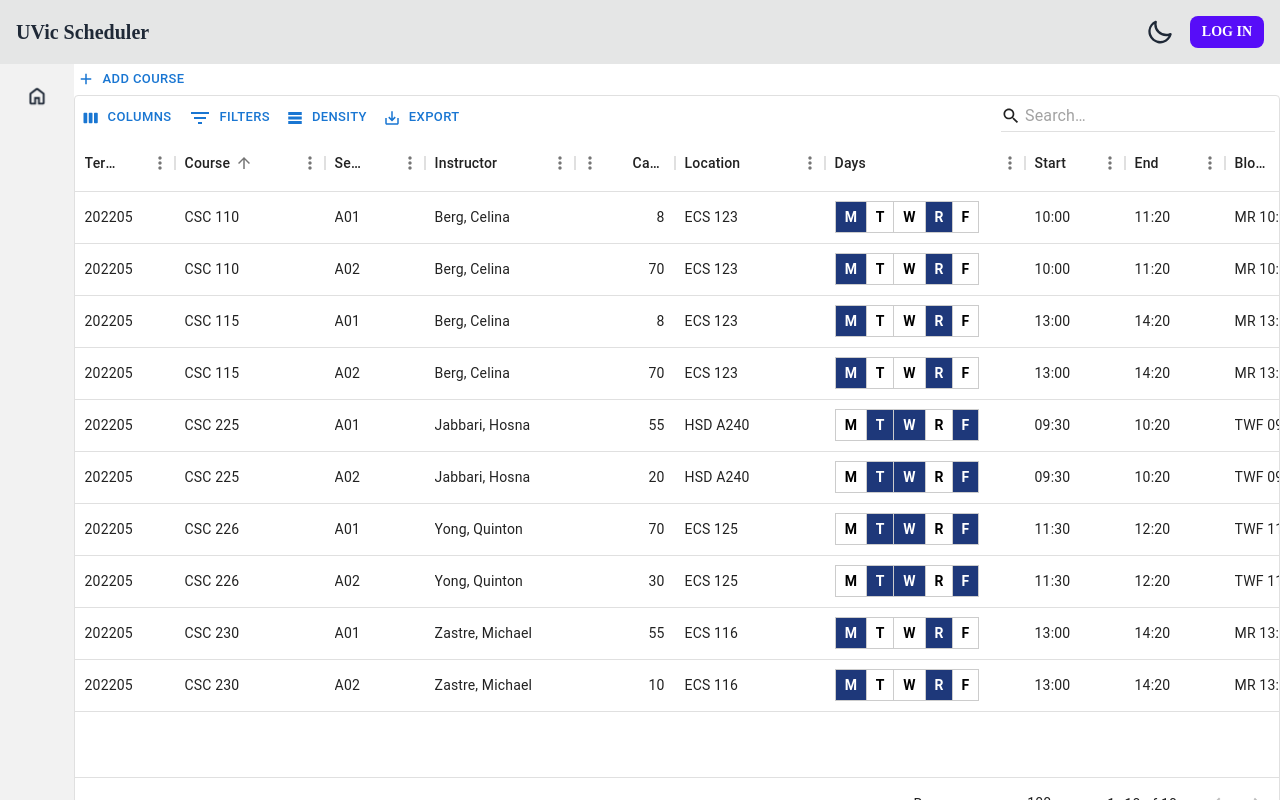
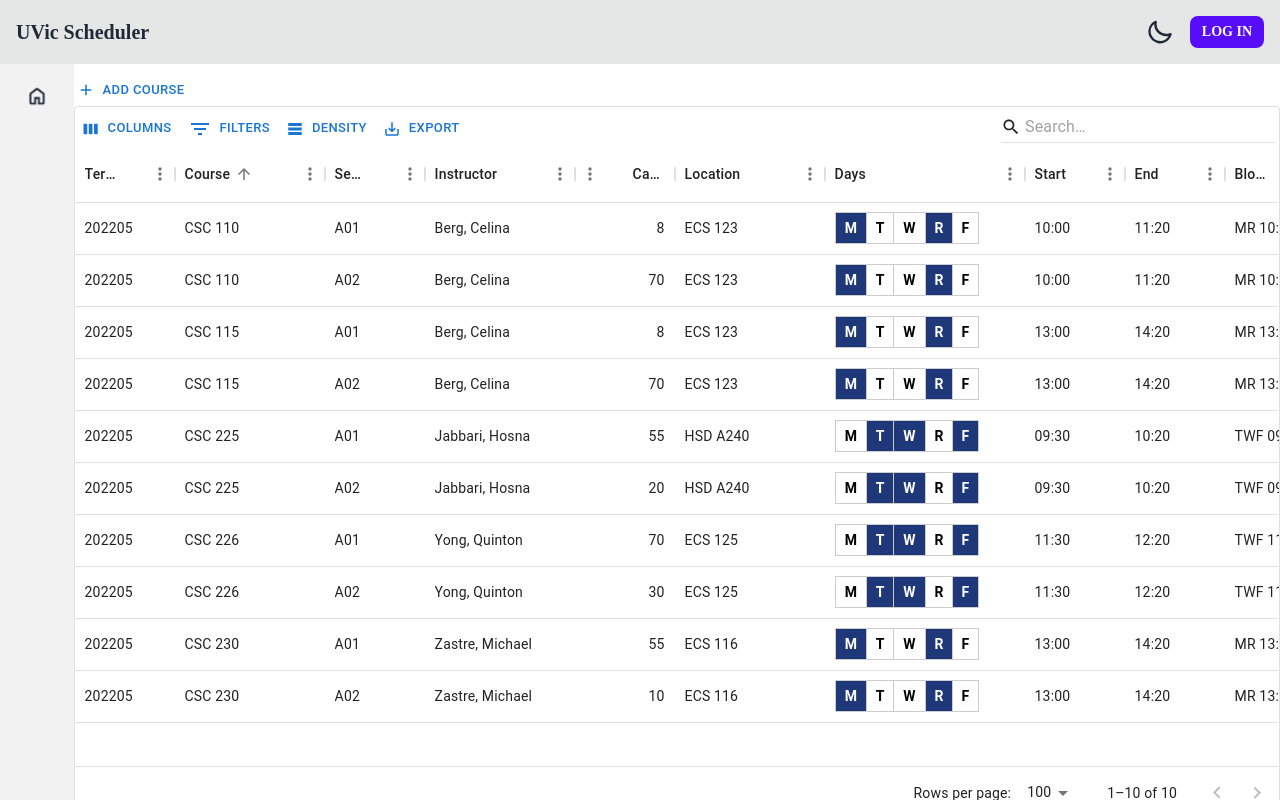
Before and after one commit to SENG-499-Company-3/frontend, a Next.js app: page / in a window 1280 px wide. Built offline with nearby package versions, Linux system fonts and the light colour scheme.

Commit message:
Attempted to fix alignment issue where table goes off screen

```diff
--- a/src/components/schedule/ScheduleList.tsx
+++ b/src/components/schedule/ScheduleList.tsx
@@ -58,8 +58,8 @@ function parseToCaps(value: any) {
 }
 
 const ScheduleList = () => {
-    const [rows, setRows] = React.useState(initialRows);
-    const [rowModesModel, setRowModesModel] = React.useState<GridRowModesModel>({});
+    const [rows, setRows] = useState(initialRows);
+    const [rowModesModel, setRowModesModel] = useState<GridRowModesModel>({});
 
     const handleAddRow = () => {
         setRows((prevRows) => [...prevRows, createRow()]);
@@ -180,7 +180,7 @@ const ScheduleList = () => {
     ];
 
     return (
-        <div style={{ height: '100%', width: '100%' }}>
+        <div style={{ height: '97%', width: '100%', verticalAlign: 'top'}}>
             <Button size="small" startIcon={<AddIcon />} onClick={handleAddRow}>
                 Add Course
             </Button>
```
